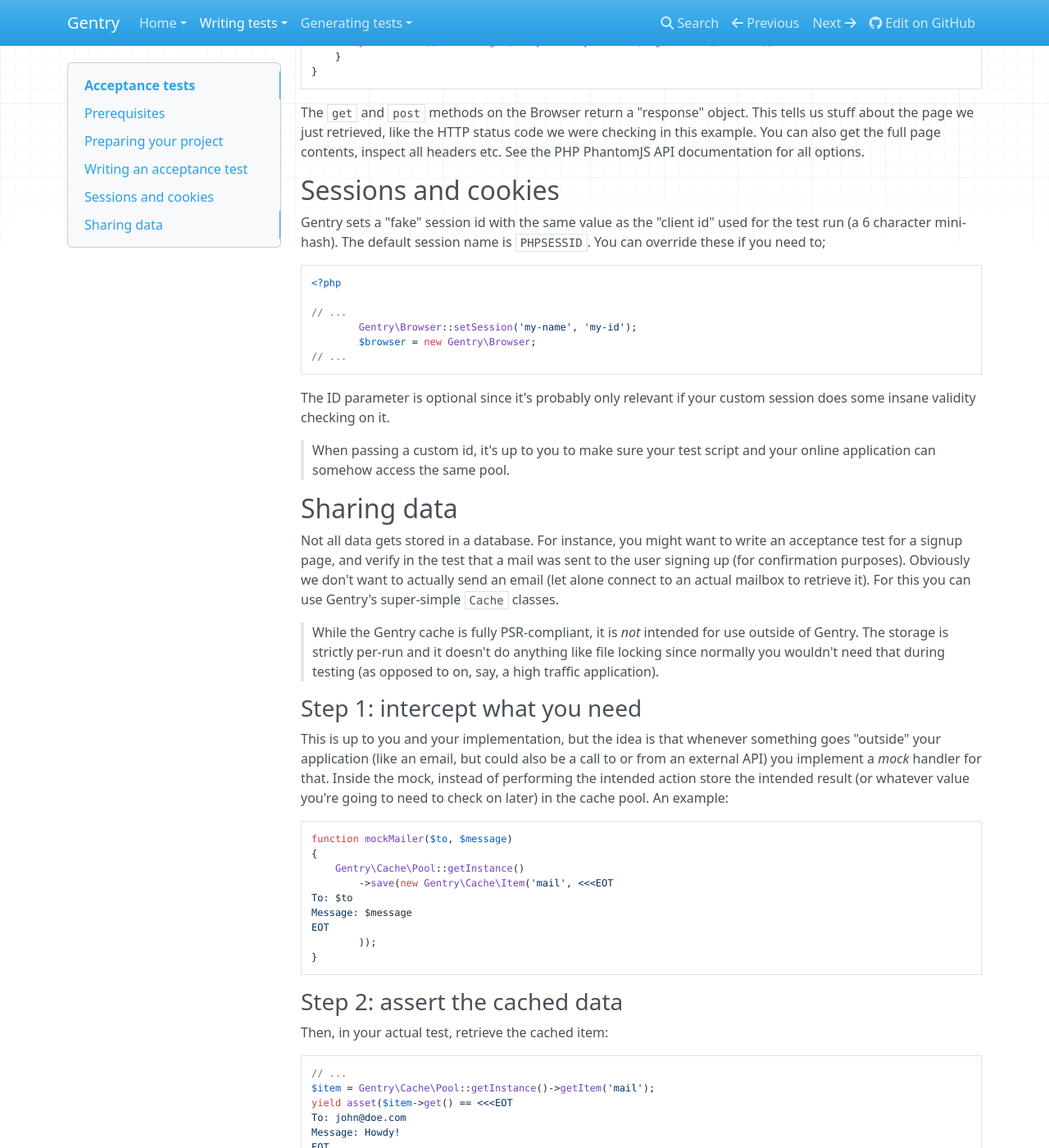
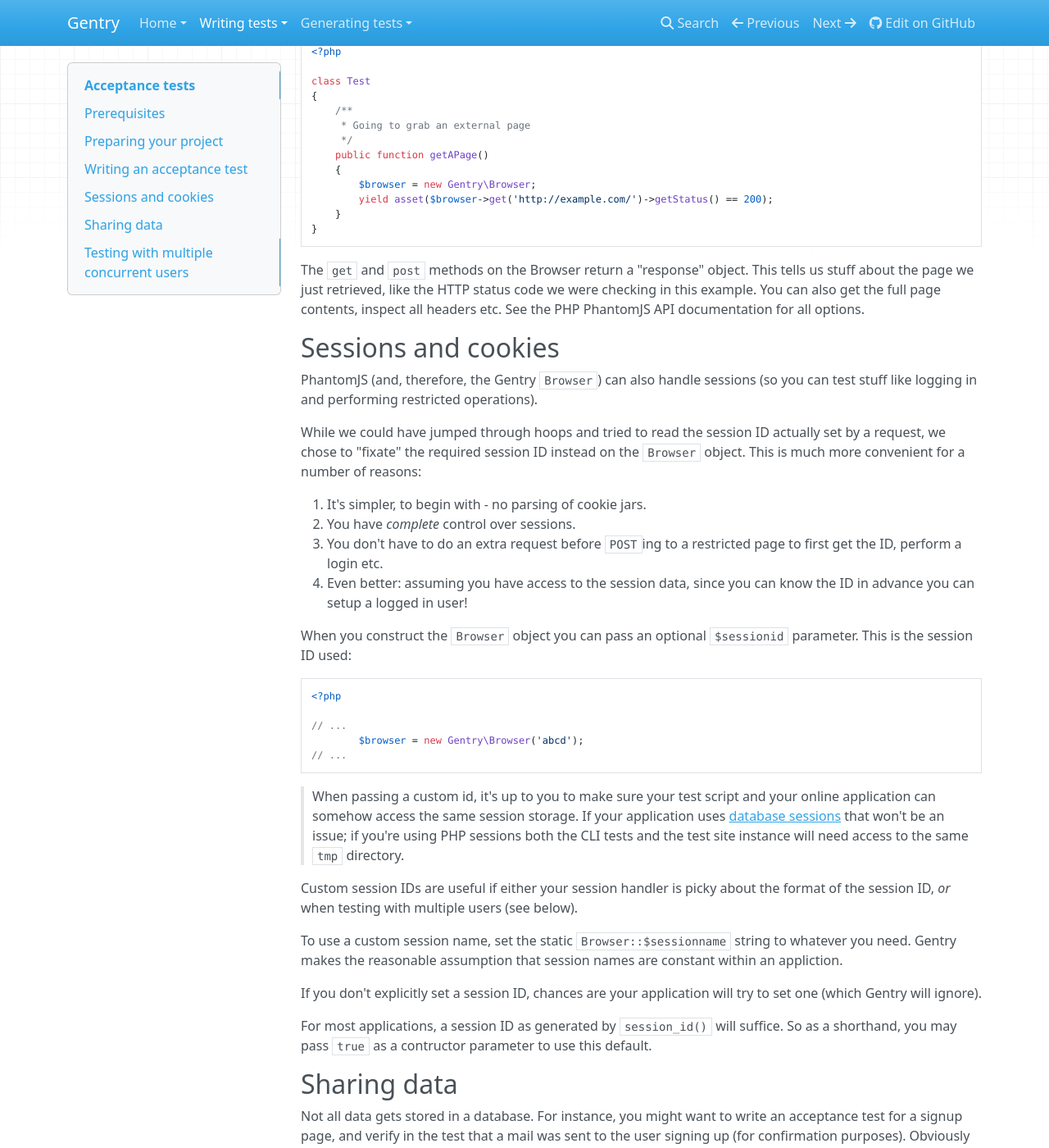
Before and after one commit to gentry-php/gentry, an MkDocs documentation site: the page built from docs/writing/acceptance.md, in a window 1280 px wide and 1400 px high, scrolled down 1251 px. Shown: the whole window at 82% size. Built offline with MkDocs 1.6.1, drawn with Linux system fonts in a browser that asks for light colours; nearby versions of some CDN libraries; old or Windows-style settings are respelled for this version of MkDocs; some of the changed text lies outside the part shown.

Commit message:
update docs

````diff
--- a/docs/writing/acceptance.md
+++ b/docs/writing/acceptance.md
@@ -36,11 +36,22 @@ symlink the executable there.
 > This is needed due to an apparent bug in the PhpPhantomJs package. It's
 > _supposed_ to get its location from Composer, only it seems to be hardcoded.
 
+Note that the PhantomInstaller requires PHP's BZ2 module (it's `composer.json`
+doesn't explicitly state that, without it the installation will fail with no
+meaningful error message).
+
 ## Preparing your project
 Your project needs to be made Gentry-aware. For regular tests we did that via
 the `getenv('GENTRY')` check; for HTTP calls it is similar. Gentry's browser
 passes these variables in headers, and they are thus available as
 `$_SERVER['HTTP_GENTRY_something']` entries in the server superglobal.
+
+In a central place - this can be any place depending on your project, as long as
+you're 100% sure every called page will run that bit of code - place a check for
+these headers and make sure your application understands it's running in test
+mode if they're set.
+
+> So, in test mode, use a mock database etc.
 
 ## Writing an acceptance test
 To write these tests, we'll make use of the `Gentry\Browser` object. This is a
@@ -68,24 +79,50 @@ were checking in this example. You can also get the full page contents, inspect
 all headers etc. See the PHP PhantomJS API documentation for all options.
 
 ## Sessions and cookies
-Gentry sets a "fake" session id with the same value as the "client id" used for
-the test run (a 6 character mini-hash). The default session name is `PHPSESSID`.
-You can override these if you need to;
+PhantomJS (and, therefore, the Gentry `Browser`) can also handle sessions (so
+you can test stuff like logging in and performing restricted operations).
+
+While we could have jumped through hoops and tried to read the session ID
+actually set by a request, we chose to "fixate" the required session ID instead
+on the `Browser` object. This is much more convenient for a number of reasons:
+
+1. It's simpler, to begin with - no parsing of cookie jars.
+2. You have _complete_ control over sessions.
+3. You don't have to do an extra request before `POST`ing to a restricted page
+   to first get the ID, perform a login etc.
+4. Even better: assuming you have access to the session data, since you can know
+   the ID in advance you can setup a logged in user!
+
+When you construct the `Browser` object you can pass an optional `$sessionid`
+parameter. This is the session ID used:
 
 ```php
 <?php
 
 // ...
-        Gentry\Browser::setSession('my-name', 'my-id');
-        $browser = new Gentry\Browser;
+        $browser = new Gentry\Browser('abcd');
 // ...
 ```
 
-The ID parameter is optional since it's probably only relevant if your custom
-session does some insane validity checking on it.
+> When passing a custom id, it's up to you to make sure your test script and
+> your online application can somehow access the same session storage. If your
+> application uses [database sessions](http://cesession.monomelodies.nl) that
+> won't be an issue; if you're using PHP sessions both the CLI tests and the
+> test site instance will need access to the same `tmp` directory.
 
-> When passing a custom id, it's up to you to make sure your test script and
-> your online application can somehow access the same pool.
+Custom session IDs are useful if either your session handler is picky about the
+format of the session ID, _or_ when testing with multiple users (see below).
+
+To use a custom session name, set the static `Browser::$sessionname` string to
+whatever you need. Gentry makes the reasonable assumption that session names are
+constant within an appliction.
+
+If you don't explicitly set a session ID, chances are your application will try
+to set one (which Gentry will ignore).
+
+For most applications, a session ID as generated by `session_id()` will suffice.
+So as a shorthand, you may pass `true` as a contructor parameter to use this
+default.
 
 ## Sharing data
 Not all data gets stored in a database. For instance, you might want to write an
@@ -108,6 +145,8 @@ the mock, instead of performing the intended action store the intended result
 An example:
 
 ```php
+<?php
+
 function mockMailer($to, $message)
 {
     Gentry\Cache\Pool::getInstance()
@@ -123,6 +162,8 @@ EOT
 Then, in your actual test, retrieve the cached item:
 
 ```php
+<?php
+
 // ...
 $item = Gentry\Cache\Pool::getInstance()->getItem('mail');
 yield asset($item->get() == <<<EOT
@@ -138,4 +179,37 @@ actual contents.
 
 Also note that - Gentry's cache being extremely simple - anything you store will
 be serialized/deserialized. So take care not to store stuff like database
-handles (or implement proper `__sleep`/`__wakeup` methods).
+handles (or implement proper `__sleep`/`__wakeup` methods if you must).
+
+## Testing with multiple concurrent users
+A handy propery of the `Browser` object accepting a random session id is the
+possibility for an acceptance test to actually test interaction between
+different users of your application. E.g., user John logs in and sends a message
+to Mary; when Mary opens her message center, she should see the new message.
+
+An acceptance test with multiple users would be implemented something like this:
+
+```php
+<?php
+
+// ...
+// We let PHP generate random session ids.
+$john = new Browser(session_id());
+$mary = new Browser(session_id());
+
+// John sends his message
+$response = $john->post('/message/', ['to' => 'Mary', 'body' => 'Hi Mary!']);
+yield assert($response->getStatus() == 200);
+// Mary opens the message page
+$response = $mary->get('/message/');
+yield assert(strpos($response->getContent(), 'Unread: 1'));
+// Empty mock database, so this message got ID 1
+$response = $mary->get('/message/1/');
+yield assert(strpons($response->getContent(), 'From: John'));
+// Mary read it, so now unread should be 0 again
+$response = $mary->get('/message/');
+yield assert(strpos($response->getContent(), 'Unread: 0'));
+// And finally John would see the message was read:
+$response = $john->get('/message/1/');
+yield assert(strpos($response->getContent(), 'Status: read'));
+```
````
